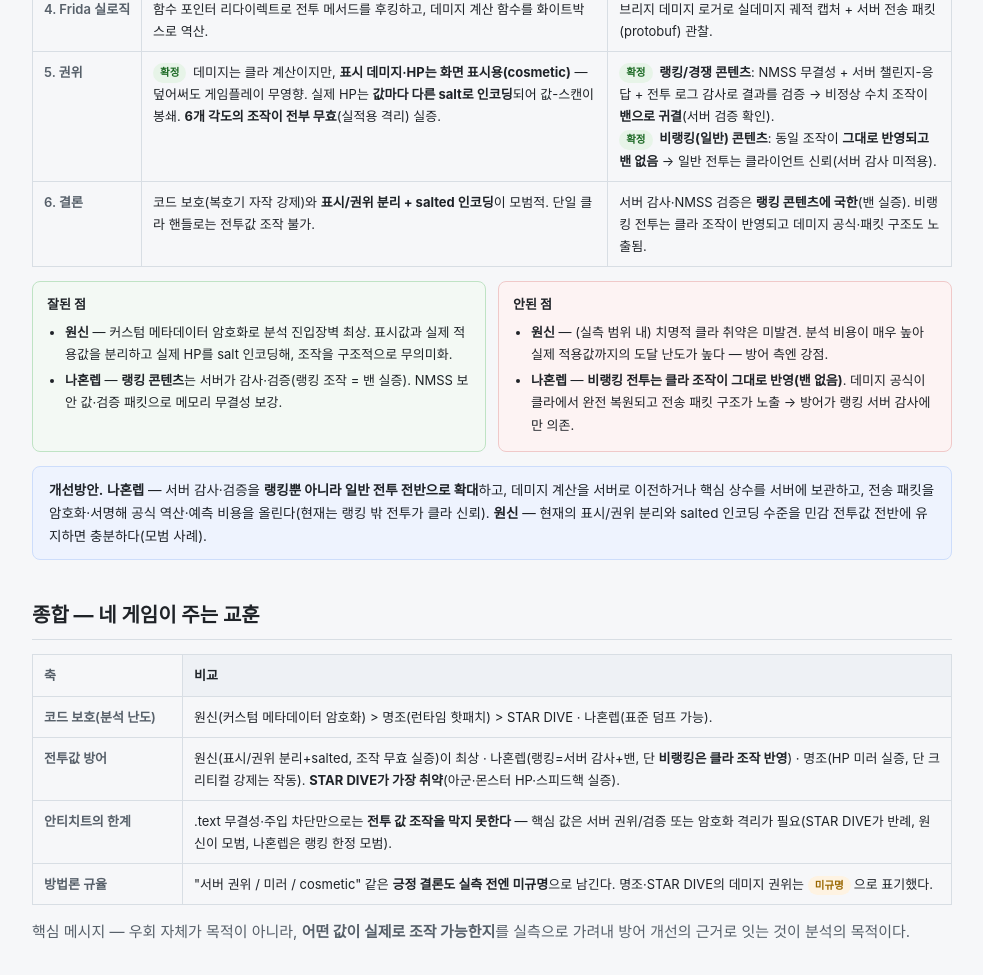
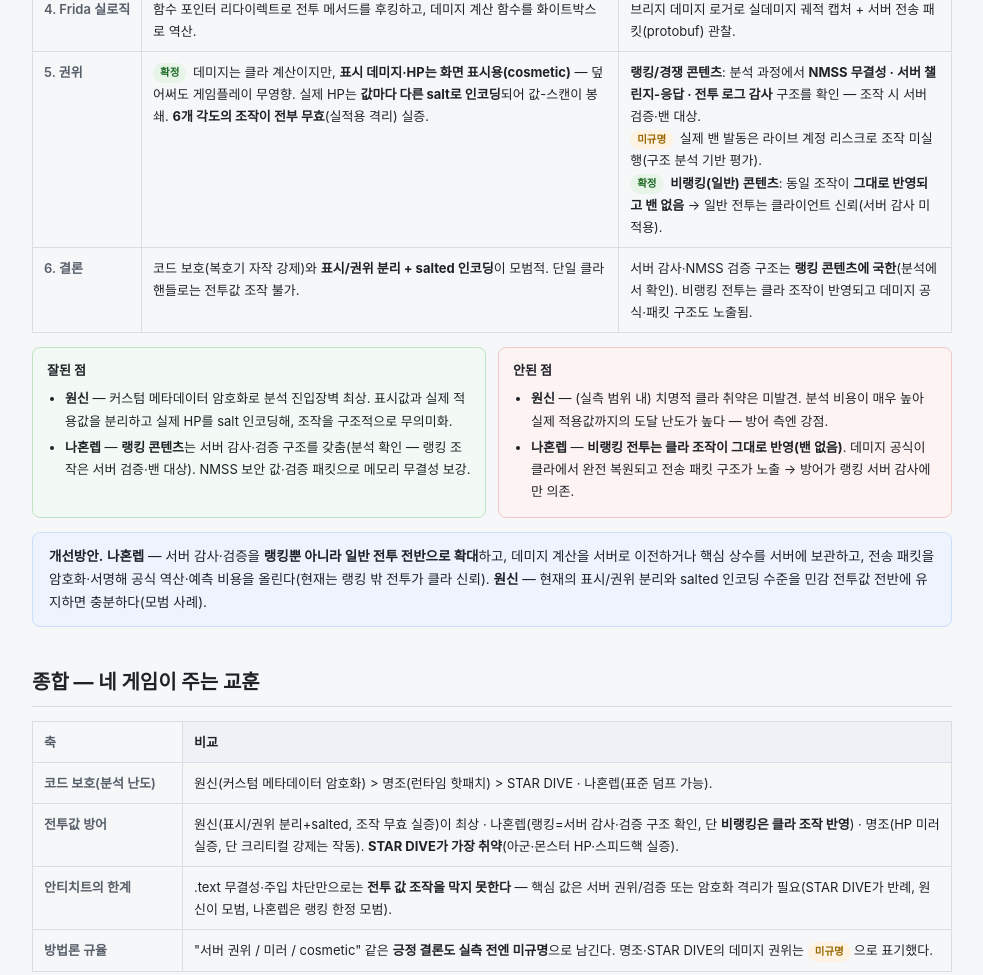
Before and after one commit to temasa0810/arahan_Portfolio, a plain HTML site: page cases/05-game-combat/index.html in a window 1280 px wide. Shown: the part 2060-3035 px from the top of the page, without its empty margins (148-1131 px from the left). Drawn offline with Linux system fonts and the light colour scheme.

Commit message:
fix(cases/05): 나혼렙 서버 밴 '실증' → 분석 확인으로 정정
라이브 계정 리스크로 실제 조작/밴은 미실행. 랭킹 서버검증(챌린지-응답·
전투로그 감사·NMSS)은 분석에서 구조 확인한 것으로, 밴 발동은 미규명 표기.

Co-Authored-By: Claude Opus 4.8 <noreply@anthropic.com>
Claude-Session: https://claude.ai/code/session_013DH8DdWfQ74YPJzyYBhGv4

```diff
--- a/cases/05-game-combat/index.html
+++ b/cases/05-game-combat/index.html
@@ -186,12 +186,12 @@
     <tr>
       <th class="step">5. 권위</th>
       <td><span class="tag conf">확정</span> 데미지는 클라 계산이지만, <b>표시 데미지·HP는 화면 표시용(cosmetic)</b> &mdash; 덮어써도 게임플레이 무영향. 실제 HP는 <b>값마다 다른 salt로 인코딩</b>되어 값-스캔이 봉쇄. <b>6개 각도의 조작이 전부 무효</b>(실적용 격리) 실증.</td>
-      <td><span class="tag conf">확정</span> <b>랭킹/경쟁 콘텐츠</b>: NMSS 무결성 + 서버 챌린지-응답 + 전투 로그 감사로 결과를 검증 &rarr; 비정상 수치 조작이 <b>밴으로 귀결</b>(서버 검증 확인).<br><span class="tag conf">확정</span> <b>비랭킹(일반) 콘텐츠</b>: 동일 조작이 <b>그대로 반영되고 밴 없음</b> &rarr; 일반 전투는 클라이언트 신뢰(서버 감사 미적용).</td>
+      <td><b>랭킹/경쟁 콘텐츠</b>: 분석 과정에서 <b>NMSS 무결성 · 서버 챌린지-응답 · 전투 로그 감사</b> 구조를 확인 &mdash; 조작 시 서버 검증·밴 대상.<br><span class="tag unk">미규명</span> 실제 밴 발동은 라이브 계정 리스크로 조작 미실행(구조 분석 기반 평가).<br><span class="tag conf">확정</span> <b>비랭킹(일반) 콘텐츠</b>: 동일 조작이 <b>그대로 반영되고 밴 없음</b> &rarr; 일반 전투는 클라이언트 신뢰(서버 감사 미적용).</td>
     </tr>
     <tr>
       <th class="step">6. 결론</th>
       <td>코드 보호(복호기 자작 강제)와 <b>표시/권위 분리 + salted 인코딩</b>이 모범적. 단일 클라 핸들로는 전투값 조작 불가.</td>
-      <td>서버 감사·NMSS 검증은 <b>랭킹 콘텐츠에 국한</b>(밴 실증). 비랭킹 전투는 클라 조작이 반영되고 데미지 공식·패킷 구조도 노출됨.</td>
+      <td>서버 감사·NMSS 검증 구조는 <b>랭킹 콘텐츠에 국한</b>(분석에서 확인). 비랭킹 전투는 클라 조작이 반영되고 데미지 공식·패킷 구조도 노출됨.</td>
     </tr>
   </tbody>
 </table>
@@ -201,7 +201,7 @@
     <h4>잘된 점</h4>
     <ul>
       <li><b>원신</b> &mdash; 커스텀 메타데이터 암호화로 분석 진입장벽 최상. 표시값과 실제 적용값을 분리하고 실제 HP를 salt 인코딩해, 조작을 구조적으로 무의미화.</li>
-      <li><b>나혼렙</b> &mdash; <b>랭킹 콘텐츠</b>는 서버가 감사·검증(랭킹 조작 = 밴 실증). NMSS 보안 값·검증 패킷으로 메모리 무결성 보강.</li>
+      <li><b>나혼렙</b> &mdash; <b>랭킹 콘텐츠</b>는 서버 감사·검증 구조를 갖춤(분석 확인 &mdash; 랭킹 조작은 서버 검증·밴 대상). NMSS 보안 값·검증 패킷으로 메모리 무결성 보강.</li>
     </ul>
   </div>
   <div class="vbox bad">
@@ -227,7 +227,7 @@
   </thead>
   <tbody>
     <tr><th class="step">코드 보호(분석 난도)</th><td>원신(커스텀 메타데이터 암호화) &gt; 명조(런타임 핫패치) &gt; STAR DIVE &middot; 나혼렙(표준 덤프 가능).</td></tr>
-    <tr><th class="step">전투값 방어</th><td>원신(표시/권위 분리+salted, 조작 무효 실증)이 최상 &middot; 나혼렙(랭킹=서버 감사+밴, 단 <b>비랭킹은 클라 조작 반영</b>) &middot; 명조(HP 미러 실증, 단 크리티컬 강제는 작동). <b>STAR DIVE가 가장 취약</b>(아군·몬스터 HP·스피드핵 실증).</td></tr>
+    <tr><th class="step">전투값 방어</th><td>원신(표시/권위 분리+salted, 조작 무효 실증)이 최상 &middot; 나혼렙(랭킹=서버 감사·검증 구조 확인, 단 <b>비랭킹은 클라 조작 반영</b>) &middot; 명조(HP 미러 실증, 단 크리티컬 강제는 작동). <b>STAR DIVE가 가장 취약</b>(아군·몬스터 HP·스피드핵 실증).</td></tr>
     <tr><th class="step">안티치트의 한계</th><td>.text 무결성·주입 차단만으로는 <b>전투 값 조작을 막지 못한다</b> &mdash; 핵심 값은 서버 권위/검증 또는 암호화 격리가 필요(STAR DIVE가 반례, 원신이 모범, 나혼렙은 랭킹 한정 모범).</td></tr>
     <tr><th class="step">방법론 규율</th><td>"서버 권위 / 미러 / cosmetic" 같은 <b>긍정 결론도 실측 전엔 미규명</b>으로 남긴다. 명조·STAR DIVE의 데미지 권위는 <span class="tag unk">미규명</span>으로 표기했다.</td></tr>
   </tbody>
```
